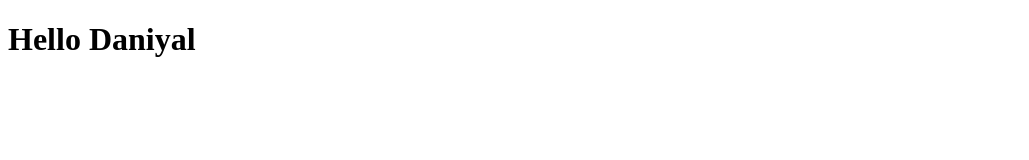
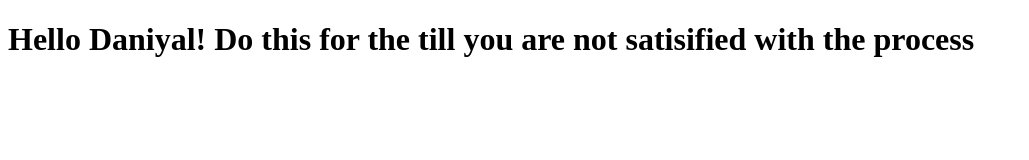
Before and after one commit to daniyalmm/coursera-test, a plain HTML site: page index.html in a window 1280 px wide. Shown: the whole page, without its empty margins (0-1029 px from the left). Drawn offline with Linux system fonts and the light colour scheme.

Commit message:
commit number twoss

```diff
--- a/index.html
+++ b/index.html
@@ -6,6 +6,6 @@
     <title>Hello World</title>
 </head>
 <body>
-    <H1>Hello Daniyal</H1>
-</body>
+    <H1>Hello Daniyal! Do this for the till you are not satisified with the process</H>
+    </body>
 </html>
```
